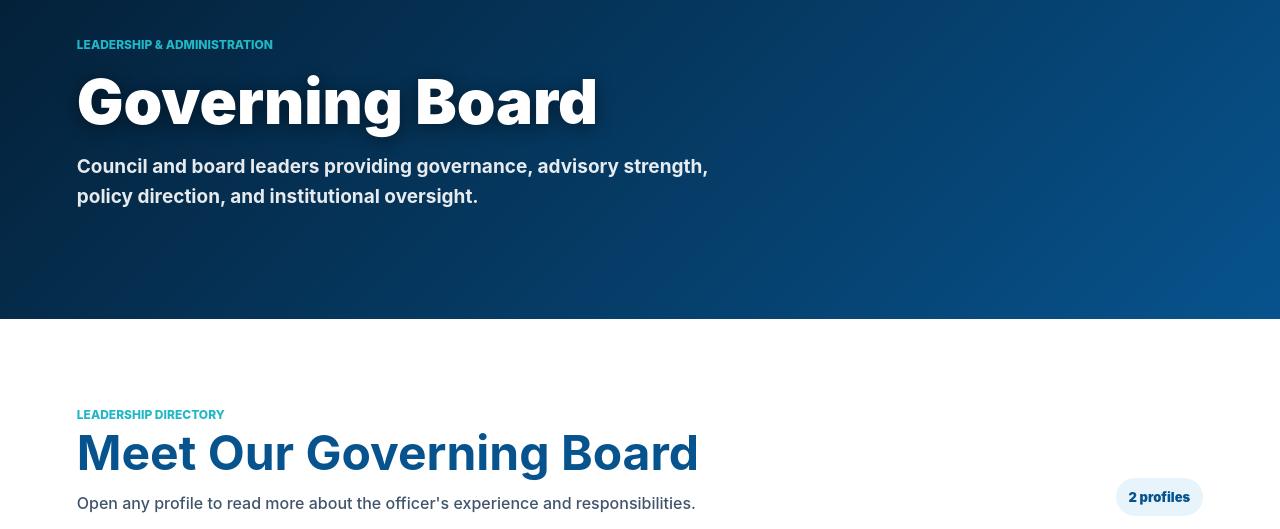
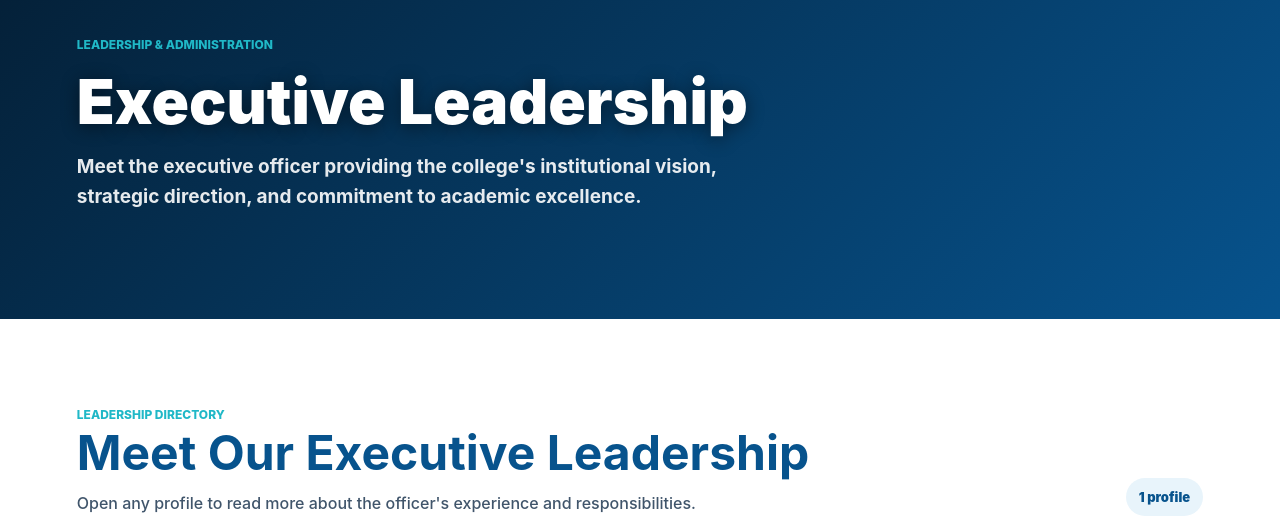
Before and after one commit to Yusufdavid411/Unique-College, a React (Vite) app in the folder frontend/: page /leadership/executive in a window 1280 px wide. Before the commit this address led to /leadership/board. Shown: the part 135-664 px from the top of the page. Built offline with nearby package versions, Linux system fonts and the light colour scheme; no server answers.

Commit message:
Add executive leadership category

```diff
--- a/frontend/src/App.jsx
+++ b/frontend/src/App.jsx
@@ -25,7 +25,7 @@ export default function App() {
       <Route element={<PublicLayout />}>
         <Route index element={<Home />} />
         <Route path="about" element={<About />} />
-        <Route path="leadership" element={<Navigate to="/leadership/board" replace />} />
+        <Route path="leadership" element={<Navigate to="/leadership/executive" replace />} />
         <Route path="leadership/:category" element={<Leadership />} />
         <Route path="courses" element={<Courses />} />
         <Route path="admission" element={<Admission />} />
--- a/frontend/src/components/PublicLayout.jsx
+++ b/frontend/src/components/PublicLayout.jsx
@@ -1,5 +1,5 @@
 import { NavLink, Outlet, Link, useLocation } from "react-router-dom";
-import { BriefcaseBusiness, ChevronDown, GraduationCap, Landmark, Mail, MapPin, Menu, Phone } from "lucide-react";
+import { BriefcaseBusiness, ChevronDown, Crown, GraduationCap, Landmark, Mail, MapPin, Menu, Phone } from "lucide-react";
 import { useEffect, useRef, useState } from "react";
 import { assetPaths, schoolInfo } from "../data/siteData.js";
 
@@ -14,6 +14,7 @@ const navItems = [
 ];
 
 const leadershipLinks = [
+  ["Executive Leadership", "/leadership/executive", Crown],
   ["Governing Board", "/leadership/board", Landmark],
   ["Management Staff", "/leadership/management", BriefcaseBusiness],
   ["Heads of Departments", "/leadership/hods", GraduationCap]
--- a/frontend/src/pages/public/Leadership.jsx
+++ b/frontend/src/pages/public/Leadership.jsx
@@ -10,6 +10,12 @@ const profilesByGroup = leadershipProfiles.reduce((groups, profile) => {
 }, {});
 
 const leadershipCategories = {
+  executive: {
+    group: "Executive Leadership",
+    label: "Executive Leadership",
+    title: "Executive Leadership",
+    text: "Meet the executive officer providing the college's institutional vision, strategic direction, and commitment to academic excellence."
+  },
   board: {
     group: "Board Members",
     label: "Governing Board",
@@ -34,7 +40,7 @@ export default function Leadership() {
   const { category } = useParams();
   const selectedCategory = leadershipCategories[category];
 
-  if (!selectedCategory) return <Navigate to="/leadership/board" replace />;
+  if (!selectedCategory) return <Navigate to="/leadership/executive" replace />;
 
   const selectedProfiles = profilesByGroup[selectedCategory.group] || [];
 
```
